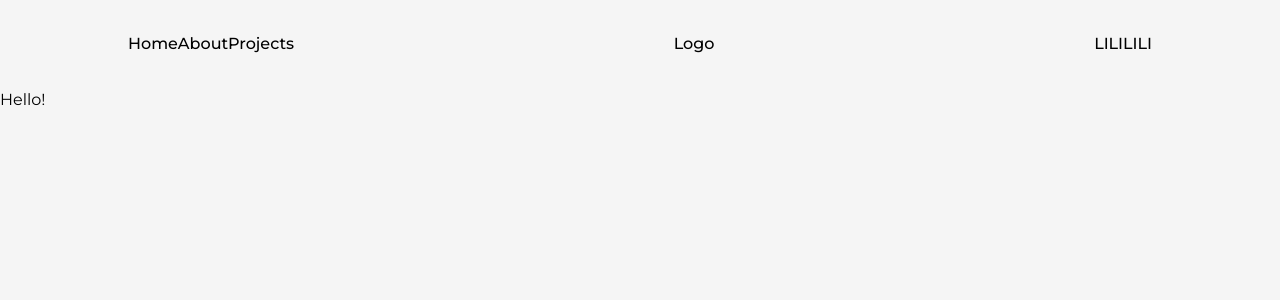
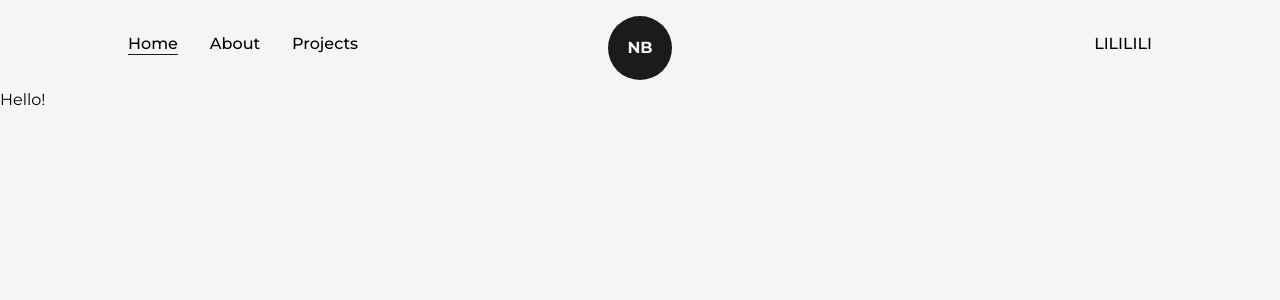
Before and after one commit to natalia-belei/natalia-belei.github.io, a Next.js app in the folder reactportfolio/: page / in a window 1280 px wide. Shown: the top 300 px of the page. Built offline with nearby package versions, Linux system fonts and the light colour scheme.

Commit message:
Update NabBar component with CustomLink.

```diff
--- /dev/null
+++ b/reactportfolio/src/components/CustomLink.js
@@ -0,0 +1,20 @@
+import React from 'react';
+import Link from 'next/link';
+import { useRouter } from 'next/router';
+
+export const CustomLink = ({ href, title, className = "" }) => {
+    const router = useRouter();
+
+    return (
+        <Link href={href} className={`${className} relative group`}>
+            {title}
+            <span className={`
+                h-[1px] inline-block bg-dark absolute left-0 -bottom-0.5
+                group-hover:w-full transition-[width] ease duration-300
+                ${ router.asPath === href ? 'w-full' : 'w-0' }
+            `}>
+                &nbsp;
+            </span>
+        </Link>
+    );
+};
--- a/reactportfolio/src/components/NavBar.js
+++ b/reactportfolio/src/components/NavBar.js
@@ -1,21 +1,25 @@
 import React from 'react';
 import Link from 'next/link';
+import Logo from './Logo';
+import { CustomLink } from './CustomLink';
 
 const NavBar = () => {
   return (
     <header className='w-full px-32 py-8 font-medium flex items-center justify-between'>
       <nav>
-        <Link href="/">Home</Link>
-        <Link href="/about">About</Link>
-        <Link href="/projects">Projects</Link>
+        <CustomLink href="/" title="Home" className='mr-4' />
+        <CustomLink href="/about" title="About" className='mx-4' />
+        <CustomLink href="/projects" title="Projects" className='ml-4' />
       </nav>
-      <h2>Logo</h2>
       <nav>
         <Link href="/" target={"_blank"}>LI</Link>
         <Link href="/" target={"_blank"}>LI</Link>
         <Link href="/" target={"_blank"}>LI</Link>
         <Link href="/" target={"_blank"}>LI</Link>
       </nav>
+      <div className='absolute left-[50%] top-2 translate-x-[-50%]'>
+        <Logo />
+      </div>
     </header>
   );
 }
```
